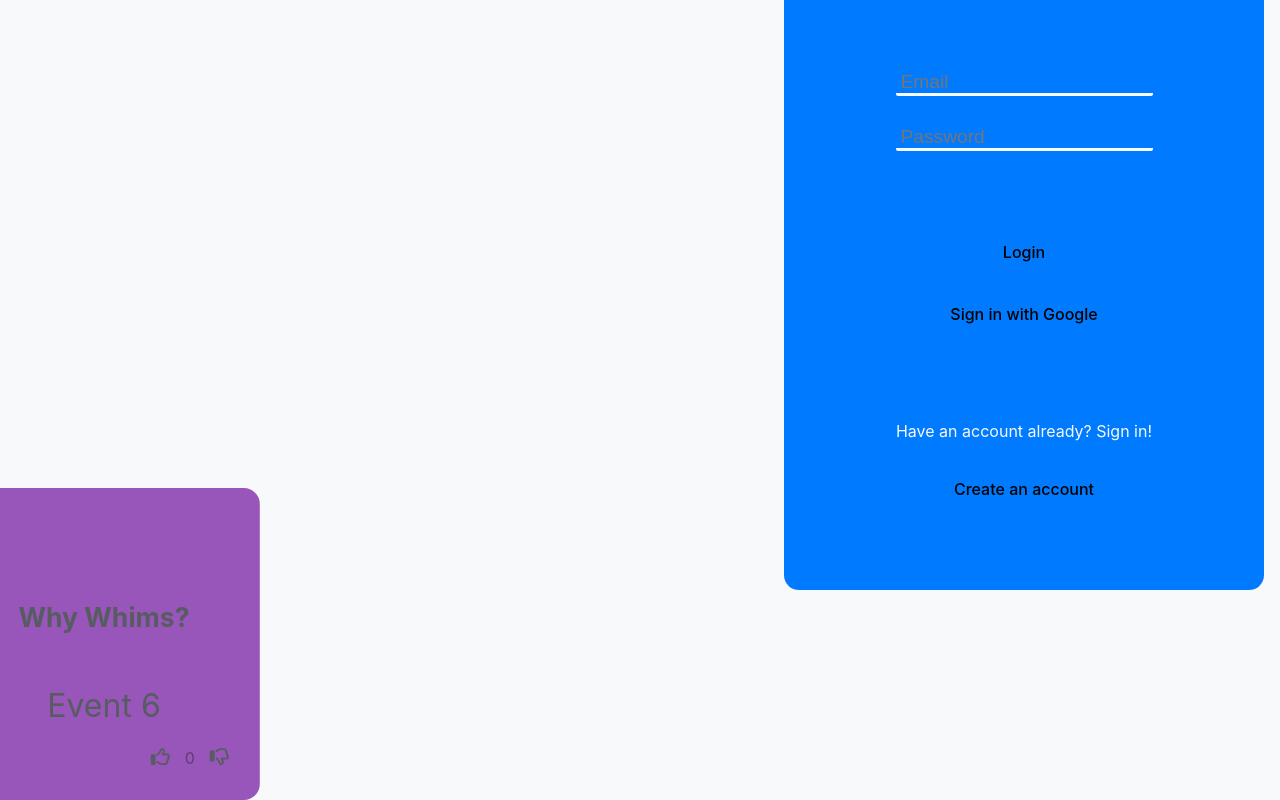
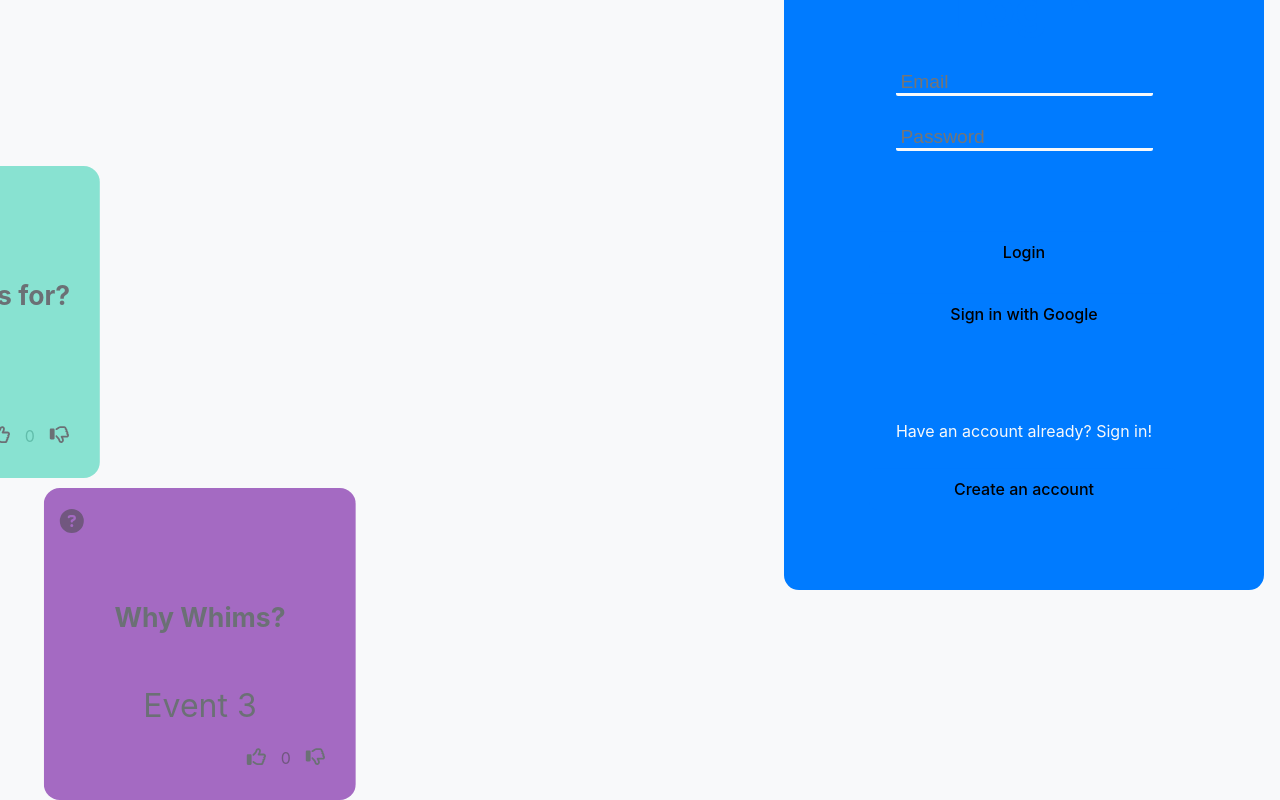
Before and after one commit to CaramonH/Whims, a React (Vite) app in the folder frontend/: page /login in a window 1280 px wide. Shown: the part 172-972 px from the top of the page. Built offline with nearby package versions, Linux system fonts and the light colour scheme; no server answers.

Commit message:
New try, new failure. tried all sorts of stuff but I may be done for a bit on this

```diff
--- a/frontend/src/components/auth/Login.css
+++ b/frontend/src/components/auth/Login.css
@@ -91,17 +91,17 @@
 }
 
 .fake-card:nth-child(1) {
-  animation-delay: 8s;
+  animation-delay: 0s;
   left: -50vw;
 }
 
 .fake-card:nth-child(2) {
-  animation-delay: 4s;
+  animation-delay: 0s;
   left: -40vw;
 }
 
 .fake-card:nth-child(3) {
-  animation-delay: 2s;
+  animation-delay: 0s;
   left: -20vw;
 }
 
--- a/frontend/src/components/auth/Login.tsx
+++ b/frontend/src/components/auth/Login.tsx
@@ -1,122 +1,92 @@
 import React, { useState, useEffect } from 'react';
 import { useNavigate } from 'react-router-dom';
 import { getAuth, signInWithEmailAndPassword, createUserWithEmailAndPassword, GoogleAuthProvider, signInWithPopup } from "firebase/auth";
-import { getFirestore, doc, setDoc } from 'firebase/firestore'; // Import Firestore
+import { getFirestore, doc, setDoc } from 'firebase/firestore';
 import './Login.css';
 import '../card/card'
-//imports for the landingpage randomization
 import { FontAwesomeIcon } from "@fortawesome/react-fontawesome";
 import LikeDislike from "../functional/likeDislike";
 import { faUtensils, faMusic, faFilm, faGamepad, faPlaneDeparture, faPalette, faQuestionCircle } from "@fortawesome/free-solid-svg-icons";
 
-//random colors for the landing page
 const colorVariables: string[] = [
-  "--color-turq",
-  "--color-mant",
-  "--color-apg",
-  "--color-yell",
-  "--color-org",
-  "--color-red",
-  "--color-ind",
-  "--color-purp",
+  "--color-turq", "--color-mant", "--color-apg", "--color-yell",
+  "--color-org", "--color-red", "--color-ind", "--color-purp",
 ];
 
-//random icons for the landing page
 const faIcons: any[] = [
-  faUtensils,
-  faMusic,
-  faFilm,
-  faGamepad,
-  faPlaneDeparture,
-  faPalette,
-  faQuestionCircle,
-  // Add more font awesome icons here
+  faUtensils, faMusic, faFilm, faGamepad, faPlaneDeparture, faPalette, faQuestionCircle,
 ];
 
-//random text for the landing page
 const landingTitle: string[] = [
-  "Who is Whims for? - Event 1",
-  "What is Whims for? - Event 2",
-  "Why Whims? - Event 3",
-  "Who is Whims for? - Event 4",
-  "What is Whims for? - Event 5",
-  "Why Whims? - Event 6",
-  // Add more fake event names here
+  "Who is Whims for? - Event 1", "What is Whims for? - Event 2", "Why Whims? - Event 3",
+  "Who is Whims for? - Event 4", "What is Whims for? - Event 5", "Why Whims? - Event 6",
 ];
 
-//random number generators for the landing page
 const getRandomColor = (previousColor: string): string => {
   let randomColor: string = getRandomColorHelper();
-
-  // Ensure the random color is different from the previous color
   while (randomColor === previousColor) {
     randomColor = getRandomColorHelper();
   }
-
+  console.log('return:', randomColor);
   return randomColor;
 };
 
 const getRandomFaIcon = (): any => {
-  const randomIndex: number = Math.floor(Math.random() * faIcons.length);
-  return faIcons[randomIndex];
+  return faIcons[Math.floor(Math.random() * faIcons.length)];
 };
 
 const getRandomColorHelper = (): string => {
-  const randomIndex: number = Math.floor(Math.random() * colorVariables.length);
-  return colorVariables[randomIndex];
+  return colorVariables[Math.floor(Math.random() * colorVariables.length)];
 };
 
 const getRandomFakeEventName = (): string => {
-  const randomIndex: number = Math.floor(Math.random() * landingTitle.length);
-  return landingTitle[randomIndex];
+  return landingTitle[Math.floor(Math.random() * landingTitle.length)];
 };
 
-const createFakeCard = (): HTMLElement => {
-  const card = document.createElement('div');
-  card.className = 'fake-card';
-  card.style.left = `${Math.floor(Math.random() * 50) - 50}vw`;
-  card.style.backgroundColor = `var(${getRandomColor('')})`; // Pass an empty string to avoid repetitive color
-  card.innerText = landingTitle[Math.floor(Math.random() * landingTitle.length)];
-  const icon = document.createElement('div');
-  const randomFaIcon = getRandomFaIcon();
-  icon.className = 'fa-icon';
-  icon.appendChild(randomFaIcon);
-  card.appendChild(icon);
-  return card;
-};
+const generateRandomCardData = () => ({
+  color: getRandomColor(""),
+  faIcon: getRandomFaIcon(),
+  landingTitle: getRandomFakeEventName(),
+});
 
 const Login: React.FC = () => {
-  const [name, setName] = useState<string>(''); // State for storing the name
+  const [name, setName] = useState<string>('');
   const [email, setEmail] = useState<string>('');
   const [password, setPassword] = useState<string>('');
   const [isRegistering, setIsRegistering] = useState<boolean>(false);
   const [errorMessage, setErrorMessage] = useState<string | null>(null);
-  const [nameError, setNameError] = useState<string | null>(null); // State for name error
+  const [nameError, setNameError] = useState<string | null>(null);
+  const [cardsData, setCardsData] = useState<any[]>([]);
   const navigate = useNavigate();
-  //var calls for the random stuff on landing page
-  const [cardsData, setCardsData] = useState<any[]>([]);
 
-  // Randomize landing page content on page load
+  const auth = getAuth();
+  const firestore = getFirestore();
+
   useEffect(() => {
-    const cards: any[] = [];
-    for (let i = 0; i < 3; i++) {
-      cards.push({
-        color: getRandomColor(""),
-        faIcon: getRandomFaIcon(),
-        landingTitle: getRandomFakeEventName(),
-      });
-    }
-    setCardsData(cards);
+    const initialCards = Array(3).fill(null).map(() => generateRandomCardData());
+    setCardsData(initialCards);
+    console.log("Initial cards set:", initialCards);
   }, []);
 
-  const auth = getAuth();
-  const firestore = getFirestore(); // Initialize Firestore
+  const updateCardData = (index: number) => {
+    setCardsData(prevData => {
+      const newData = [...prevData];
+      newData[index] = generateRandomCardData();
+      console.log(`Card ${index} updated:`, newData[index]);
+      return newData;
+    });
+  };
+
+  const handleAnimationEnd = (index: number) => {
+    updateCardData(index);
+    console.log(`Animation ended for card ${index}`);
+  };
 
   const handleLogin = async () => {
-    setErrorMessage(null); // Clear previous errors
+    setErrorMessage(null);
     try {
       await signInWithEmailAndPassword(auth, email, password);
-      navigate('/dashboard'); // Navigate to the dashboard
+      navigate('/dashboard');
     } catch (error) {
       console.error("Error logging in", error);
       setErrorMessage("Failed to log in. Please check your email and password.");
@@ -124,8 +94,8 @@ const Login: React.FC = () => {
   };
 
   const handleRegister = async () => {
-    setErrorMessage(null); // Clear previous errors
-    setNameError(null); // Clear name error
+    setErrorMessage(null);
+    setNameError(null);
 
     if (!name) {
       setNameError("Name is a required field");
@@ -136,13 +106,12 @@ const Login: React.FC = () => {
       const userCredential = await createUserWithEmailAndPassword(auth, email, password);
       const user = userCredential.user;
 
-      // Store the user's name in Firestore
       await setDoc(doc(firestore, "users", user.uid), {
         name: name,
         email: email
       });
 
-      navigate('/dashboard'); // Navigate to the dashboard
+      navigate('/dashboard');
     } catch (error: any) {
       console.error("Error registering", error);
       if (error.code === 'auth/weak-password') {
@@ -154,8 +123,8 @@ const Login: React.FC = () => {
   };
 
   const toggleRegistering = () => {
-    setErrorMessage(null); // Clear error messages when toggling
-    setNameError(null); // Clear name error when toggling
+    setErrorMessage(null);
+    setNameError(null);
     setIsRegistering(!isRegistering);
   };
 
@@ -166,48 +135,33 @@ const Login: React.FC = () => {
       const result = await signInWithPopup(auth, provider);
       const user = result.user;
 
-      // Extract the user's display name and email
       const name = user.displayName || '';
       const email = user.email || '';
 
-      // Store the user's name and email in Firestore
       await setDoc(doc(firestore, "users", user.uid), {
         name: name,
         email: email
       });
 
-      navigate('/dashboard'); // Navigate to the dashboard
+      navigate('/dashboard');
     } catch (error) {
       console.error("Error logging in with Google", error);
       setErrorMessage("Failed to log in with Google.");
     }
   };
 
-    useEffect(() => {
-    const parentElement = document.querySelector('.fake-card-container');
-
-    if (parentElement) {
-      const addCard = () => {
-        const card = createFakeCard();
-        parentElement.appendChild(card);
-
-        (card as HTMLElement).addEventListener('animationend', () => {
-          parentElement.removeChild(card);
-          addCard();
-        });
-      };
-
-      addCard();
-    }
-  }, []);
-
   return (
     <>
       <div className="landing-whims-div">
         <div className="fake-cards-div">
           {cardsData.map((card, index) => (
-            <div className="fake-card">
-              <div key={index} className={`card ${card.color || getRandomColor}`}>
+            <div
+              className="fake-card"
+              key={`card-container-${index}-${JSON.stringify(card)}`}
+              onAnimationEnd={() => handleAnimationEnd(index)}
+              onAnimationIteration={() => console.log(`Animation iterated for card ${index}`)}
+            >
+              <div className={`card ${card.color}`}>
                 <div className="card-title">
                   {card.landingTitle.split('-').map((word: string, i: number) => (
                     i === 0 ? <h5 key={i}>{word} </h5> : <p key={i}>{word}</p>
@@ -273,5 +227,4 @@ const Login: React.FC = () => {
   );
 };
 
-
 export default Login;
```
